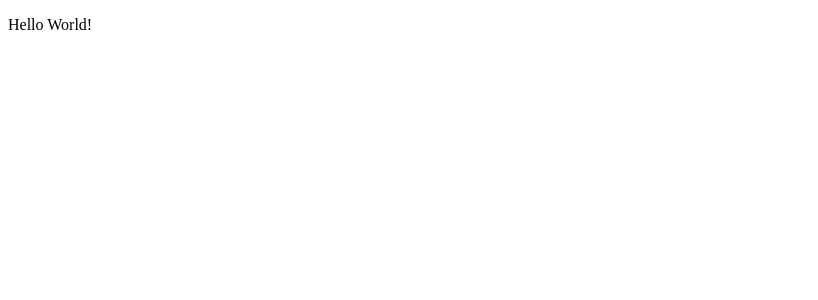
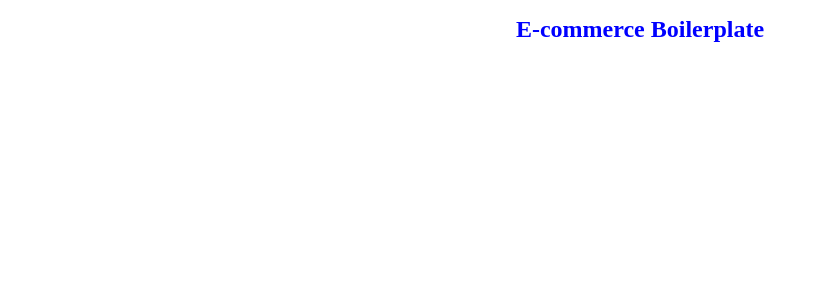
Before and after one commit to Flamarionfp/e-commerce-boilerplate, a React (Vite) app: page / in a window 1280 px wide. Shown: the top 300 px of the page, without its empty margins (0-818 px from the left). Built offline with nearby package versions, Linux system fonts and the light colour scheme.

Commit message:
chore: install styled components

```diff
--- a/src/App.tsx
+++ b/src/App.tsx
@@ -1,7 +1,9 @@
+import { Example } from '../src/pages'
+
 function App() {
   return (
     <div>
-      <p>Hello World!</p>
+      <Example title="E-commerce Boilerplate" />
     </div>
   )
 }
--- /dev/null
+++ b/src/pages/Example/Example.tsx
@@ -0,0 +1,12 @@
+import React from 'react';
+import { ExampleProps } from './Example.types';
+import { Title } from './style';
+
+export const Example: React.FC<ExampleProps> = (props) => {
+  const { title } = props;
+  return (
+    <div>
+      <Title>{title}</Title>
+    </div>
+  );
+}
--- /dev/null
+++ b/src/pages/Example/Example.types.ts
@@ -0,0 +1,3 @@
+export interface ExampleProps {
+  title: string;
+}
--- /dev/null
+++ b/src/pages/Example/index.ts
@@ -0,0 +1 @@
+export { Example } from './Example';
--- /dev/null
+++ b/src/pages/Example/style.ts
@@ -0,0 +1,7 @@
+import styled from 'styled-components';
+
+export const Title = styled.h1`
+  font-size: 1.5em;
+  text-align: center;
+  color: blue;
+`;
--- /dev/null
+++ b/src/pages/index.ts
@@ -0,0 +1 @@
+export * from './Example';
```
Also changed, not shown: package.json (+6 -1 lines), 1 other file (tests, documents, lock files or other folders).
